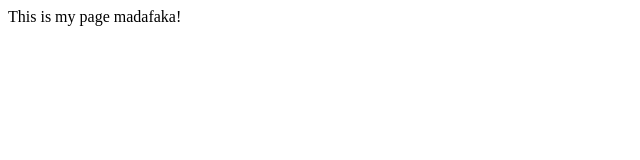
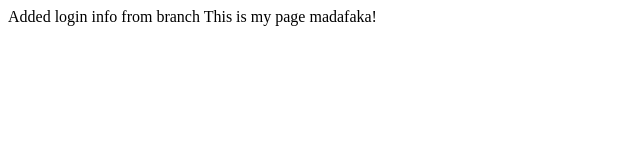
Before and after one commit to tarek-alabbar/testNewRepoBash, a plain HTML site: page index.html in a window 1280 px wide. Shown: the whole page, without its empty margins (0-640 px from the left). Drawn offline with Linux system fonts and the light colour scheme.

Commit message:
login form

```diff
--- a/index.html
+++ b/index.html
@@ -3,6 +3,7 @@
         <title>My Page</title>
     </head>
     <body>
+        Added login info from branch
         This is my page madafaka!
     </body>
 </html>
```
Also changed, not shown: login.html (added, +1 -0 lines).
